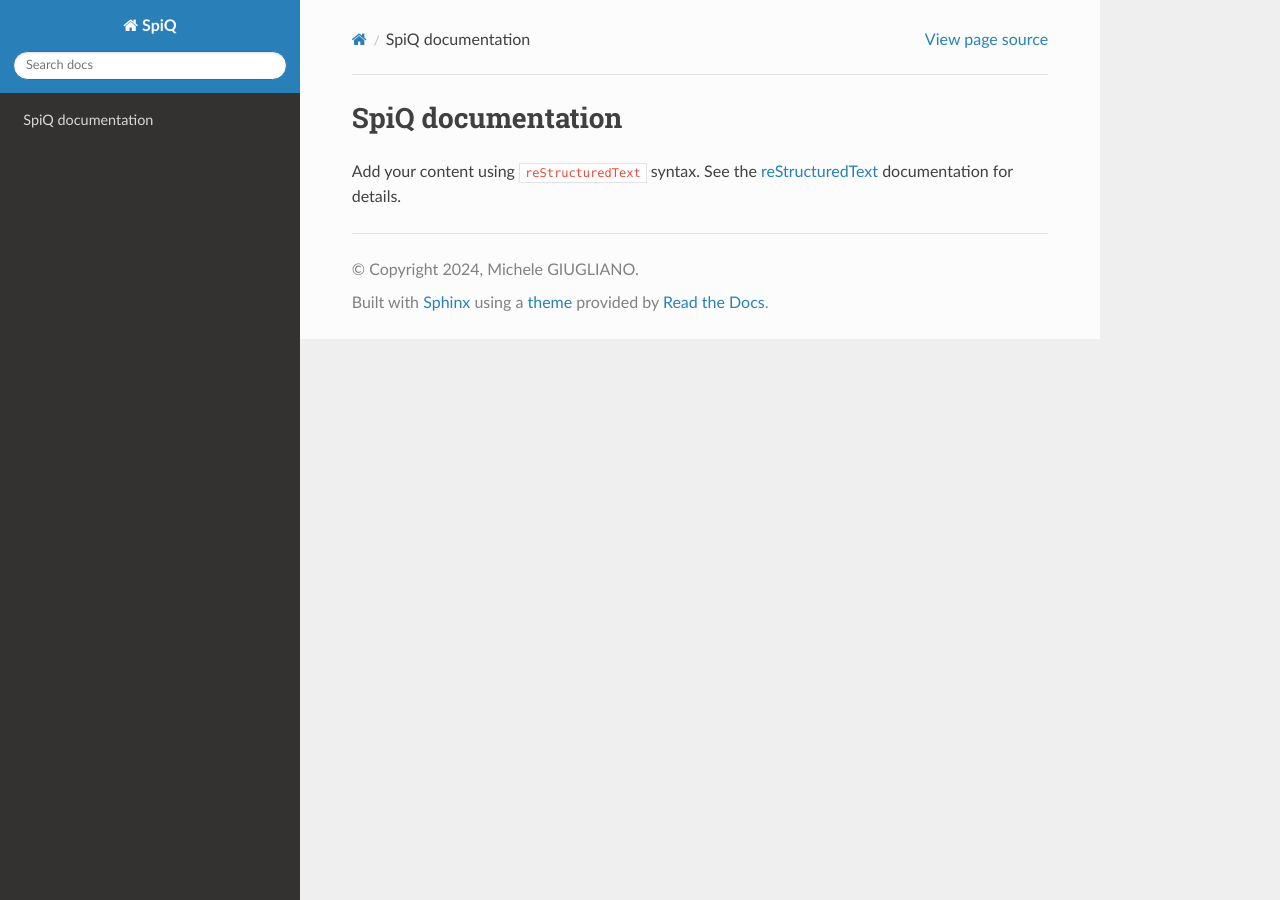
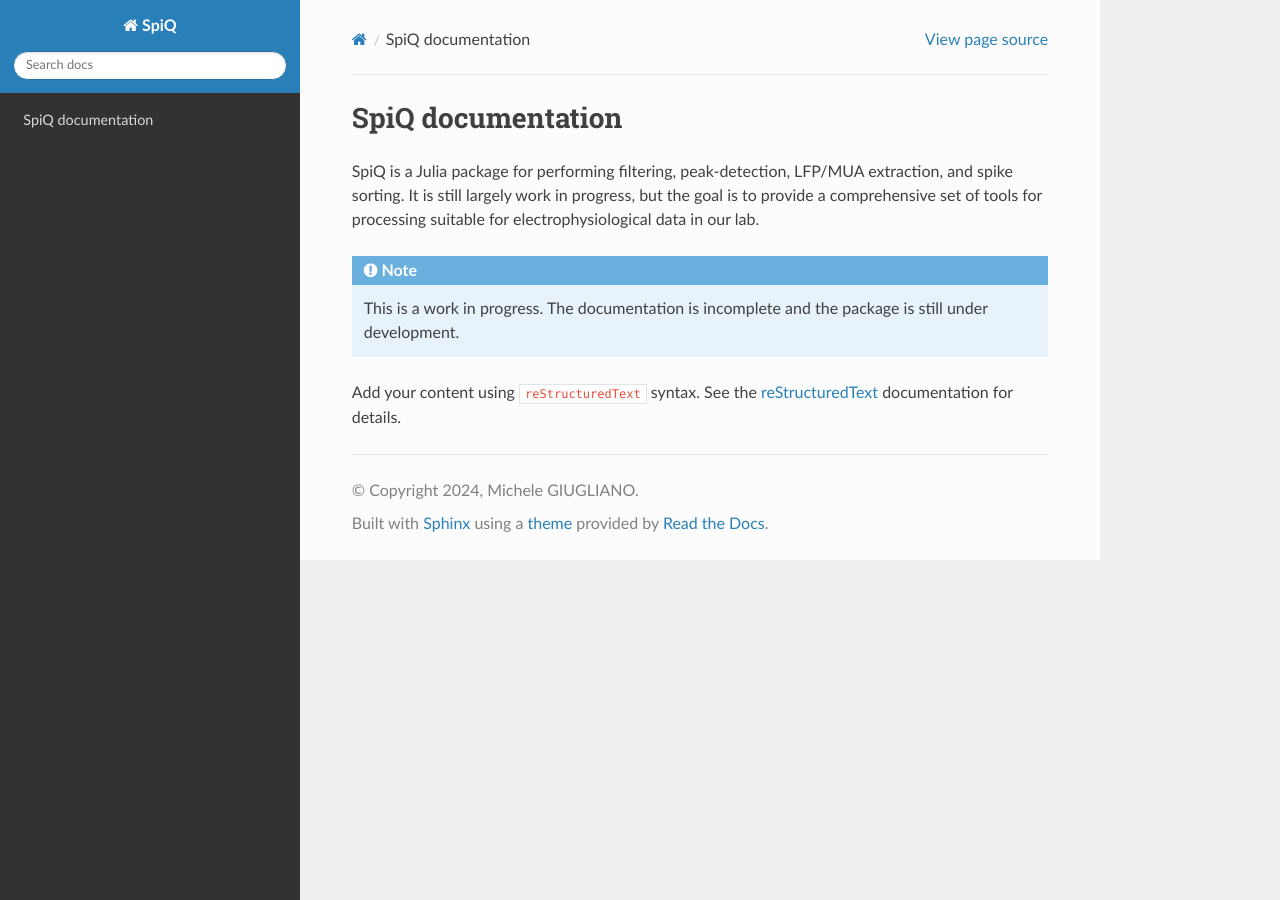
Before and after one commit to adam-says/SpiQ, a Sphinx documentation site: the page built from docs/source/index.rst, in a window 1280 px wide. Built offline with Sphinx 7.4.7 and the Read the Docs theme 3.1.0, drawn with Linux system fonts in a browser that asks for light colours.

```diff
--- a/docs/source/index.rst
+++ b/docs/source/index.rst
@@ -5,6 +5,13 @@
 
 SpiQ documentation
 ==================
+
+SpiQ is a Julia package for performing filtering, peak-detection, LFP/MUA extraction, and spike sorting.
+It is still largely work in progress, but the goal is to provide a comprehensive set of tools for processing
+suitable for electrophysiological data in our lab.
+
+.. note::
+   This is a work in progress. The documentation is incomplete and the package is still under development.
 
 Add your content using ``reStructuredText`` syntax. See the
 `reStructuredText <https://www.sphinx-doc.org/en/master/usage/restructuredtext/index.html>`_
```
Also changed, not shown: 4 other files.
